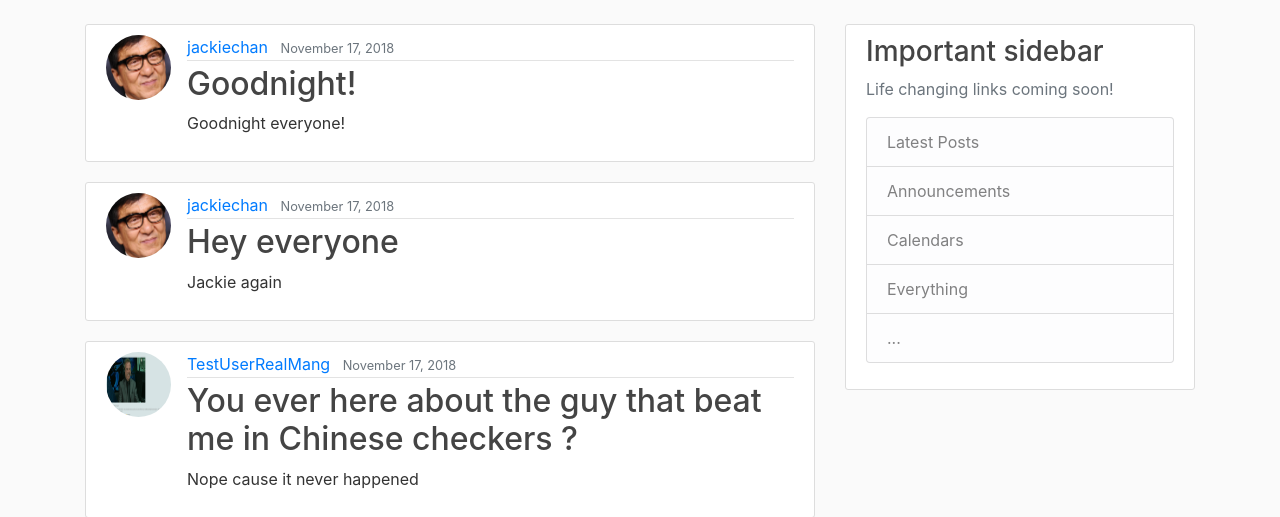
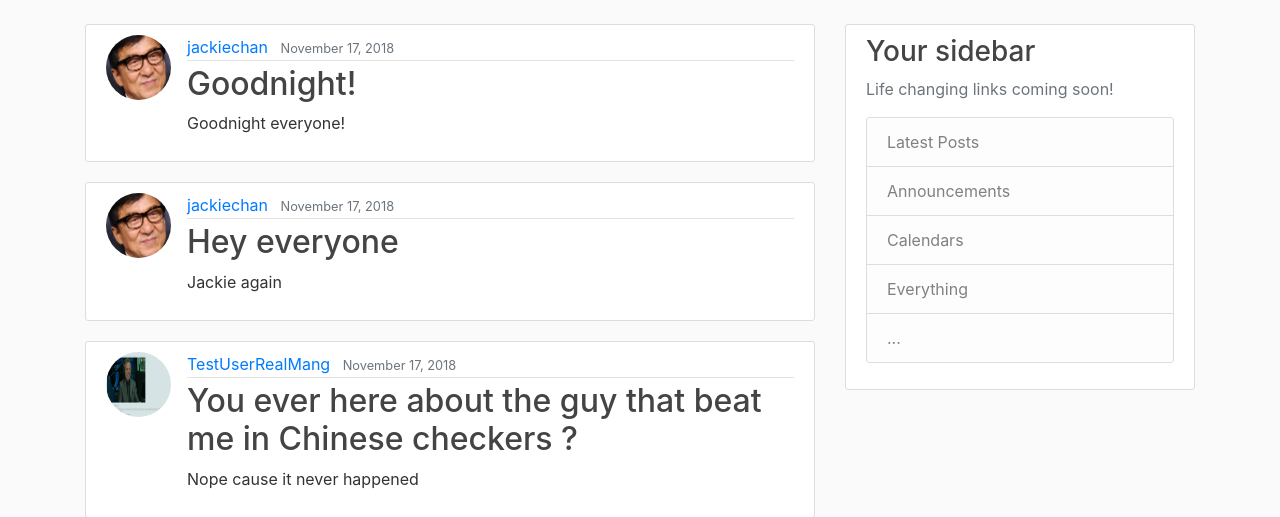
Before and after one commit to AndyDeNike/django_facecrook, a Django app: page / in a window 1280 px wide. Shown: the part 56-573 px from the top of the page. Run offline with Django 3.2, Linux system fonts and the light colour scheme; data comes from the database, SQL or seed files in the repository; some libraries are stand-ins or nearby versions.

Commit message:
Edited p

```diff
--- a/blog/templates/blog/base.html
+++ b/blog/templates/blog/base.html
@@ -62,7 +62,7 @@
 	    </div>
 	    <div class="col-md-4">
 	      <div class="content-section">
-	        <h3>Important sidebar</h3>
+	        <h3>Your sidebar</h3>
 	        <p class='text-muted'>Life changing links coming soon!
 	          <ul class="list-group">
 	            <li class="list-group-item list-group-item-light">Latest Posts</li>
```
